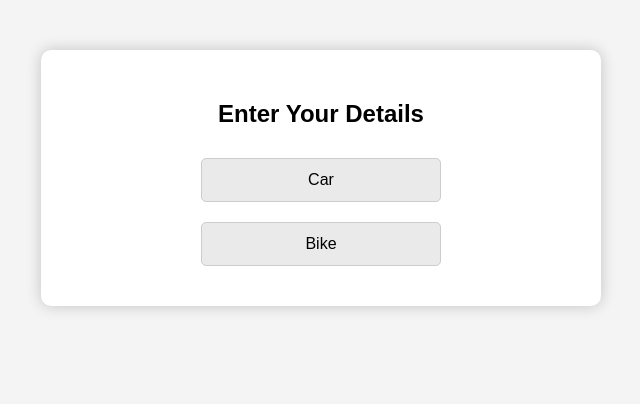
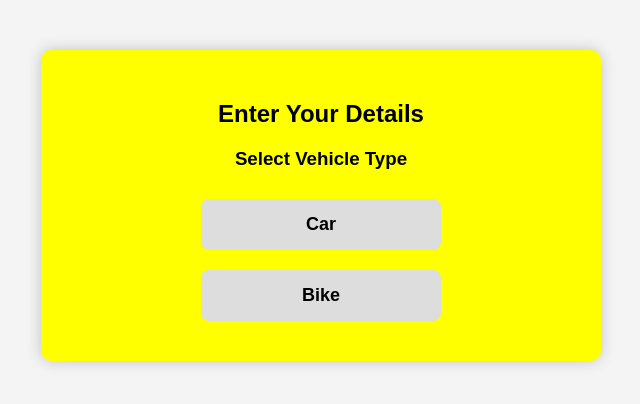
Before and after one commit to HarshilSingh123/Vehicle-Rental-System, a plain HTML site: page index.html in a window 1280 px wide. Both pictures are taken after a click on the button "Next". Shown: the whole page, without its empty margins (319-959 px from the left). Drawn offline with Linux system fonts and the light colour scheme.

Commit message:
Fixed the design errors

```diff
--- a/index.html
+++ b/index.html
@@ -5,8 +5,21 @@
     <meta name="viewport" content="width=device-width, initial-scale=1.0">
     <title>Vehicle Rental System</title>
     <style>
-        body { font-family: Arial, sans-serif; background-color: #f4f4f4; text-align: center; margin: 0; padding: 0; }
-        .container { max-width: 500px; margin: 50px auto; background: white; padding: 30px; box-shadow: 0px 0px 15px rgba(0, 0, 0, 0.2); border-radius: 10px; }
+        body {
+            font-family: Arial, sans-serif;
+            background-color: #f4f4f4;
+            text-align: center;
+            margin: 0;
+            padding: 0;
+        }
+        .container {
+            max-width: 500px;
+            margin: 50px auto;
+            background: yellow;
+            padding: 30px;
+            box-shadow: 0px 0px 15px rgba(0, 0, 0, 0.2);
+            border-radius: 10px;
+        }
         input, button {
             width: calc(100% - 20px);
             padding: 12px;
@@ -16,18 +29,28 @@
             font-size: 16px;
             box-sizing: border-box;
         }
-        .vehicle-btn {
+        button {
+            background-color: #eaeaea;
+            cursor: pointer;
+            transition: background 0.3s ease;
+        }
+        button:hover {
+            background-color: #ccc;
+        }
+        .vehicle-button {
             width: 48%;
+            padding: 15px;
             margin: 10px 1%;
-            background-color: #eaeaea;
-            border: 1px solid #ccc;
-            border-radius: 5px;
-            font-size: 16px;
-            padding: 12px;
+            font-size: 18px;
+            font-weight: bold;
             cursor: pointer;
+            border-radius: 8px;
+            background-color: #ddd;
+            border: none;
+            transition: background 0.3s ease;
         }
-        button:hover, .vehicle-btn:hover {
-            background-color: #ccc;
+        .vehicle-button:hover {
+            background-color: #bbb;
         }
     </style>
 </head>
@@ -42,8 +65,9 @@
             <button onclick="nextStep(2)">Next</button>
         </div>
         <div id="step2" style="display: none;">
-            <button class="vehicle-btn" onclick="selectVehicle('Car')">Car</button>
-            <button class="vehicle-btn" onclick="selectVehicle('Bike')">Bike</button>
+            <h3>Select Vehicle Type</h3>
+            <button class="vehicle-button" onclick="selectVehicle('Car')">Car</button>
+            <button class="vehicle-button" onclick="selectVehicle('Bike')">Bike</button>
         </div>
         <div id="step3" style="display: none;">
             <input id="model" placeholder="Model Name">
@@ -62,7 +86,7 @@
 
     <script>
         let step = 1;
-        let selectedVehicleType = "";
+        let selectedVehicle = "";
 
         function nextStep(next) {
             document.getElementById(`step${step}`).style.display = "none";
@@ -71,22 +95,23 @@
         }
 
         function selectVehicle(type) {
-            selectedVehicleType = type;
+            selectedVehicle = type;
             nextStep(3);
         }
 
         function calculatePrice() {
             const name = document.getElementById("name").value;
             const phone = document.getElementById("phone").value;
+            const vehicleType = selectedVehicle;
             const model = document.getElementById("model").value;
             const duration = document.getElementById("duration").value;
-            const rate = selectedVehicleType === "Car" ? 50 : 30;
+            const rate = vehicleType === "Car" ? 50 : 30;
             const total = duration * rate;
 
             document.getElementById("bill").innerHTML = `
                 Name: ${name} <br>
                 Phone: ${phone} <br>
-                Vehicle: ${selectedVehicleType} - ${model} <br>
+                Vehicle: ${vehicleType} - ${model} <br>
                 Duration: ${duration} days <br>
                 Total Price: $${total}
             `;
```
Also changed, not shown: images/bike.png (added), images/car.webp (added).
